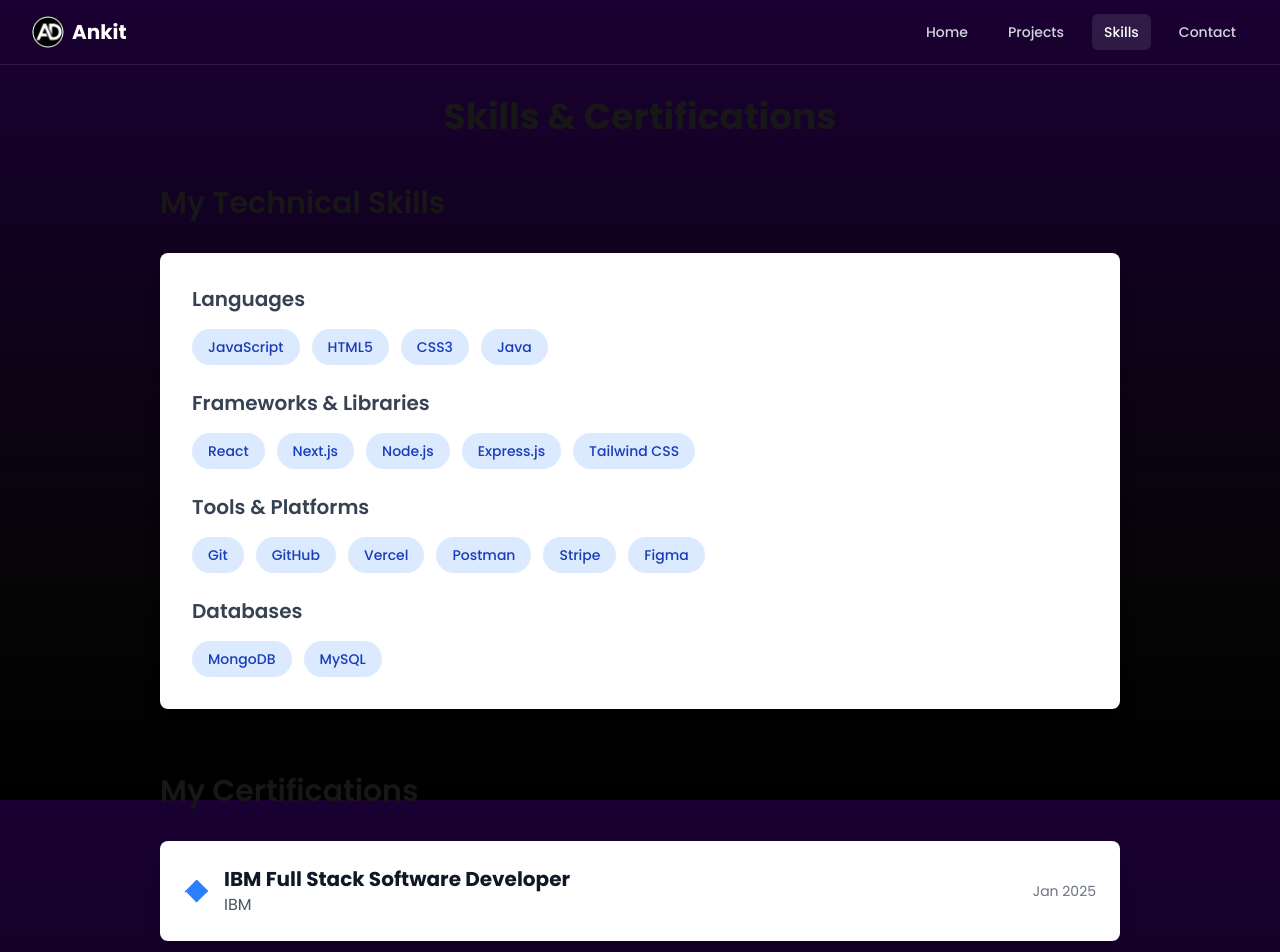
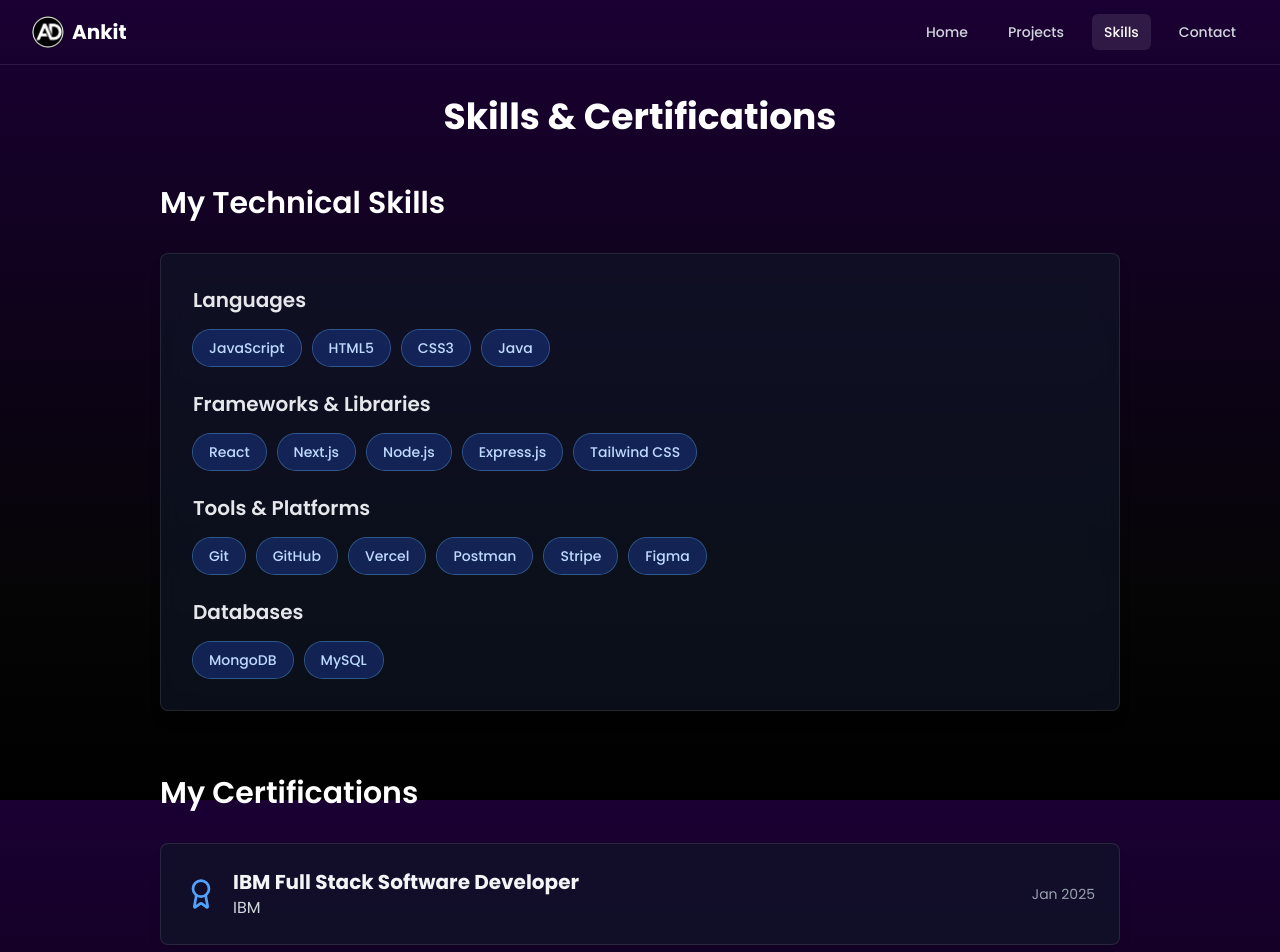
Before and after one commit to mrAnkit2003/My-Portfolio, a Next.js app: page /certifications in a window 1280 px wide. Shown: the top 952 px of the page. Built offline with nearby package versions, Linux system fonts and the light colour scheme.

Commit message:
updated skills section

```diff
--- a/src/app/certifications/page.js
+++ b/src/app/certifications/page.js
@@ -21,7 +21,6 @@ const skillCategories = [
   }
 ];
 
-
 const certsData = [
   {
     name: "IBM Full Stack Software Developer",
@@ -40,29 +39,41 @@ const certsData = [
   },
 ];
 
+// Page Component
 export default function Certifications() {
   return (
     <div className="container mx-auto max-w-5xl p-8">
-      <h1 className="text-4xl font-bold text-white-900 text-center mb-12">
+      <h1 className="text-4xl font-bold text-white text-center mb-12">
          Skills & Certifications
       </h1>
 
-
+      {/* Skills Section */}
       <section>
-        <h2 className="text-3xl font-semibold text-white-800 mb-8">
+        <h2 className="text-3xl font-semibold text-white mb-8">
           My Technical Skills
         </h2>
-        <div className="bg-white rounded-lg shadow-xl p-8">
+
+
+        <div className="
+          bg-gray-900/60 backdrop-blur-md
+          border border-white/10 rounded-lg
+          shadow-lg p-8
+        ">
           {skillCategories.map((category) => (
             <div key={category.name} className="mb-6 last:mb-0">
-              <h3 className="text-xl font-semibold text-gray-700 mb-4">
+              <h3 className="text-xl font-semibold text-gray-200 mb-4">
                 {category.name}
               </h3>
               <div className="flex flex-wrap gap-3">
                 {category.skills.map((skill) => (
                   <span
                     key={skill}
-                    className="bg-blue-100 text-blue-800 rounded-full px-4 py-2 text-sm font-medium"
+
+                    className="
+                      bg-blue-900/50 text-blue-200
+                      ring-1 ring-blue-400/50
+                      rounded-full px-4 py-2 text-sm font-medium
+                    "
                   >
                     {skill}
                   </span>
@@ -73,9 +84,9 @@ export default function Certifications() {
         </div>
       </section>
 
-
+      {/* Certifications Section */}
       <section className="mt-16">
-        <h2 className="text-3xl font-semibold text-white-800 mb-8">
+        <h2 className="text-3xl font-semibold text-white mb-8">
           My Certifications
         </h2>
         <div className="space-y-6">
--- a/src/app/projects/page.js
+++ b/src/app/projects/page.js
@@ -1,7 +1,7 @@
 // src/app/projects/page.js
 import ProjectCard from "@/components/ProjectCard";
 
-// Updated data with .png at the end of the placehold.co URL
+
 const projectsData = [
   {
     title: "E-Commerce Store",
@@ -9,7 +9,6 @@ const projectsData = [
     techStack: ["Next.js", "React", "Tailwind CSS", "Stripe", "Neon", "Clerk", "Inngest"],
     liveUrl: "https://go-cart-nine.vercel.app/",
     githubUrl: "https://github.com/mrAnkit2003/GoCart",
-    // FIX: Moved .png to the correct spot (after colors)
     imageUrl: "https://placehold.co/600x400/1a0033/ffffff.png?text=E-Commerce+Store"
   },
   {
@@ -18,7 +17,6 @@ const projectsData = [
     techStack: ["Next.js", "React", "Tailwind CSS"],
     liveUrl: "https://my-portfolio-two-psi-90.vercel.app/",
     githubUrl: "https://github.com/mrAnkit2003/My-Portfolio",
-    // FIX: Moved .png to the correct spot (after colors)
     imageUrl: "https://placehold.co/600x400/1a0033/ffffff.png?text=Portfolio+Website"
   },
   {
@@ -27,7 +25,6 @@ const projectsData = [
     techStack: ["React", "WebRTC", "Socket.io", "Mongo Atlas", "Express.js", "Node.js"],
     liveUrl: "https://nexmeetfrontend-suek.onrender.com/",
     githubUrl: "https://github.com/mrAnkit2003/NexMeet",
-    // FIX: Moved .png to the correct spot (after colors)
     imageUrl: "https://placehold.co/600x400/1a0033/ffffff.png?text=Video+Conferencing"
   },
 ];
--- a/src/components/CertificationCard.js
+++ b/src/components/CertificationCard.js
@@ -1,26 +1,25 @@
 // src/components/CertificationCard.js
-
-// A simple icon for the card
-const BadgeIcon = () => (
-  <svg xmlns="http://www.w3.org/2000/svg" width="24" height="24" fill="currentColor" className="text-blue-500" viewBox="0 0 16 16">
-    <path d="M8.707 1.5a1 1 0 0 0-1.414 0L.646 8.146a.5.5 0 0 0 .708.708L8 2.207l6.646 6.647a.5.5 0 0 0 .708-.708L8.707 1.5z"/>
-    <path d="M1.5 8.707 8.146.646a.5.5 0 0 1 .708 0l6.646 6.646a.5.5 0 0 1 .708.708L8.707 15.354a.5.5 0 0 1-.708 0L1.5 8.707z"/>
-  </svg>
-);
-
+import { Award } from 'lucide-react'; // Using a consistent icon
 
 export default function CertificationCard({ name, organization, date }) {
   return (
-    <div className="bg-white rounded-lg shadow-lg p-6 flex items-center space-x-4 transition-shadow hover:shadow-md">
+    <div className="
+      bg-gray-900/60 backdrop-blur-md
+      border border-white/10 rounded-lg
+      shadow-lg p-6
+      flex items-center space-x-4
+      transition-all duration-300 hover:border-white/20
+    ">
       <div className="flex-shrink-0">
-        <BadgeIcon />
+        {/* Use a styled icon */}
+        <Award className="w-8 h-8 text-blue-400" />
       </div>
       <div className="flex-grow">
-        <h3 className="text-xl font-bold text-gray-900">{name}</h3>
-        <p className="text-gray-600">{organization}</p>
+        <h3 className="text-xl font-bold text-gray-100">{name}</h3>
+        <p className="text-gray-300">{organization}</p>
       </div>
       <div className="flex-shrink-0">
-        <p className="text-sm text-gray-500">{date}</p>
+        <p className="text-sm text-gray-400">{date}</p>
       </div>
     </div>
   );
--- a/src/components/ProjectCard.js
+++ b/src/components/ProjectCard.js
@@ -13,7 +13,7 @@ export default function ProjectCard({ title, description, techStack, liveUrl, gi
     ">
 
       <Image
-        // THE TYPO IS 100% FIXED IN THIS CODEBLOCK
+
         src={imageUrl}
         alt={`${title} thumbnail`}
         width={600}
```
